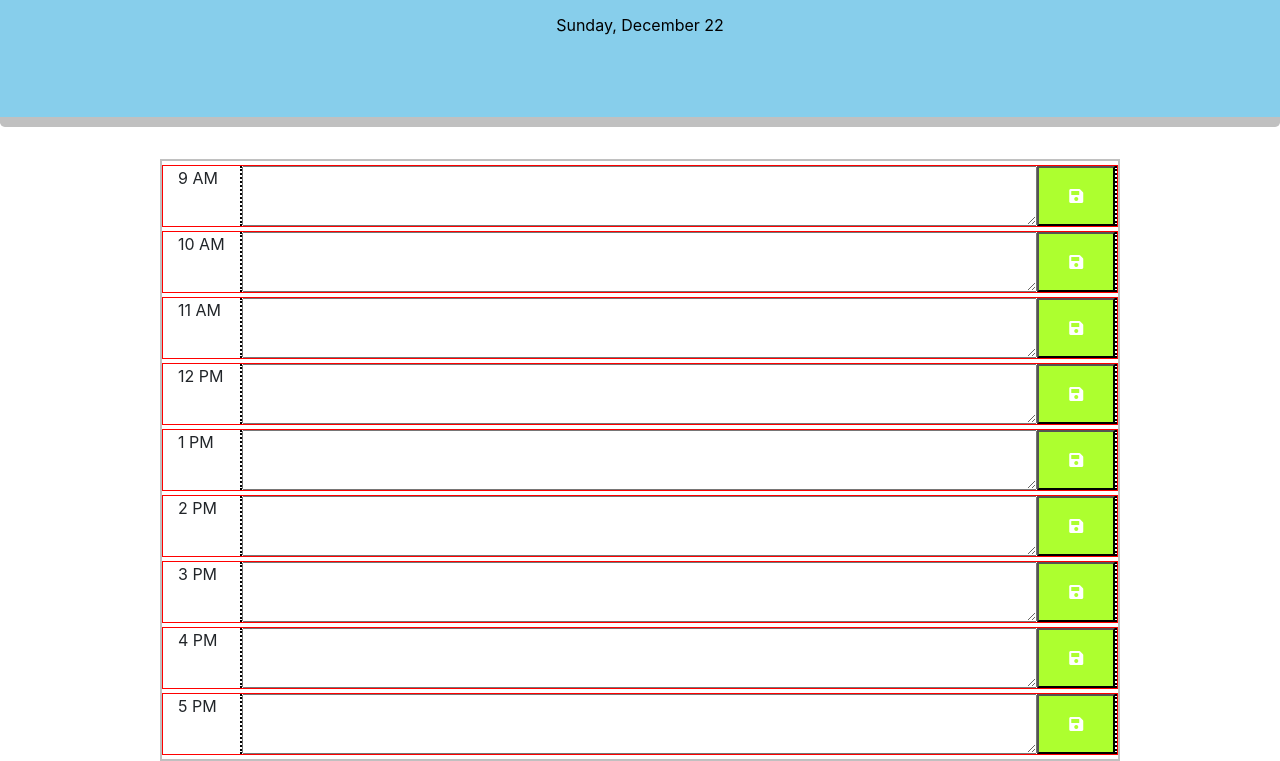
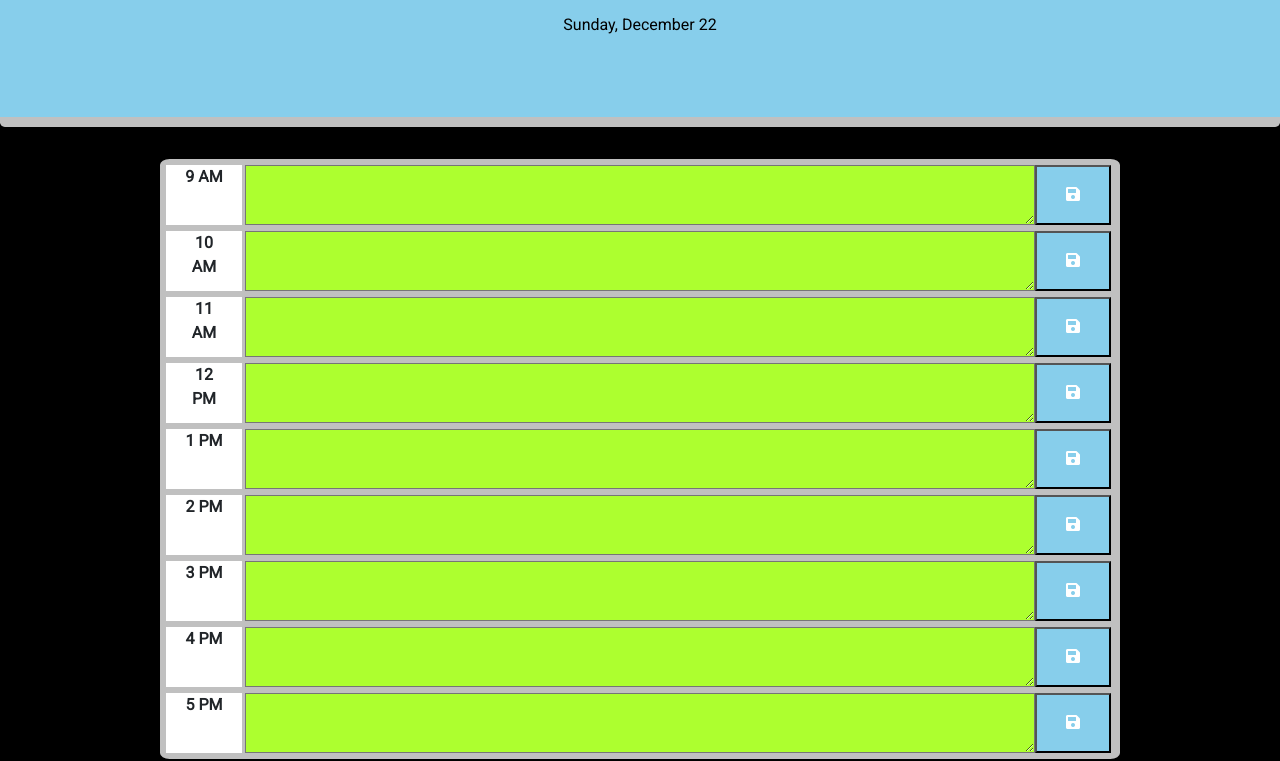
Before and after one commit to TuckerV/daily-planner, a plain HTML site: page index.html in a window 1280 px wide. Shown: the part 153-914 px from the top of the page. Drawn offline with nearby package versions, Linux system fonts and the light colour scheme.

Commit message:
Code all working

```diff
--- a/assets/css/style.css
+++ b/assets/css/style.css
@@ -4,26 +4,55 @@
     padding-top: 2%;
     background-color: skyblue;
     color: black;
+    font-family: 'Roboto', sans-serif;
     border-bottom: solid 10px silver;
 }
-
+body {
+    background-color: black;
+}
 .container {
     width: 960px;
     max-width: 90%;
-    border: solid 2px silver;
+    border: solid 3px silver;
+    border-radius: 1%;
 }
 
 .col-1 {
-    border-right: dotted 2px black;
+    font-family: 'Roboto', sans-serif;
+    font-weight: bold;
+    border-right: solid 3px silver;
+    text-align: center;
+    background-color: white;
 }
 
 .hourRow {
-    margin-top: 4px;
-    margin-bottom: 4px;
-    border: solid 1px red
+    border: solid 3px silver;
 }
 
 .btnSave {
     color: white;
     background-color: greenyellow;
 }
+
+.before {
+    background-color: white;
+    color: black;
+}
+
+.currentHour {
+    background-color: red;
+    color: black;
+}
+
+.after {
+    background-color: greenyellow;
+    color: black;
+}
+
+button {
+    background-color: skyblue !important;
+}
+
+textarea {
+    background-color: transparent;
+}
--- a/assets/script/script.js
+++ b/assets/script/script.js
@@ -3,8 +3,8 @@ var currentHour = moment().hour();
 var plans;
 currentDay();
 load();
-// clearPlans();
 renderHourBlocks();
+colorBlocks();
 
 function currentDay(){
     currentDayEl.text(moment().format('dddd, MMMM DD'));
@@ -37,33 +37,23 @@ function renderCommentSections(hour, text) {
     var commentArea = $("<textarea>");
     commentArea.attr("id", `text-${hour}`);
     commentArea.addClass("w-100 h-100");
+    colorBlocks(commentArea, hour);
     if (text != null) {
         commentArea.val(text);
-        alert("TExt area not null");
-
+        // alert("TExt area not null");
     }
 
     return $("<div>").addClass("col-10 px-0").append(commentArea);
 }
-
-
 
 $(".btnSave").click(function() {
     // alert("Button working");
     var hour = $(this).attr("data-time");
     var text = $(`#text-${hour}`).val();
     var index = parseInt(hour) - 9;
-    alert(index);
+    // alert(index);
     plans[index] = text;
-    alert(text);
-
-
     localStorage.setItem("plans", JSON.stringify(plans));
-    // var comment = $(this).data-time();
-    // alert(comment);
-    // var hourDisplay = $(this).siblings("textarea").attr("id");
-    // localStorage.setItem(hourDisplay, comment);
-    // $(this).siblings("textarea").fadeOut(100).fadeIn(100);
 })
 
 function load() {
@@ -71,6 +61,20 @@ function load() {
         ? JSON.parse(localStorage.getItem("plans")) : new Array(9);
 }
 
+function colorBlocks(element, chosenHour) {
+    var now = moment().hour();
+    // console.log("The time currently is: " + now);
+    // console.log("Time block hour: "+ chosenHour);
+    if (chosenHour < now) {
+        element.addClass("before");
+    } else if (chosenHour > now) {
+        element.addClass("after");
+    } else if (chosenHour === now) {
+        element.addClass("currentHour");
+    }
+}
+
+// for personal use clearing local storage and plans array
 function clearPlans() {
    function empty() {
        plans.length = 0;
--- a/index.html
+++ b/index.html
@@ -9,6 +9,8 @@
     <!-- Bootstrap CSS -->
     <link rel="stylesheet" href="https://use.fontawesome.com/releases/v5.8.1/css/all.css" integrity="sha384-50oBUHEmvpQ+1lW4y57PTFmhCaXp0ML5d60M1M7uH2+nqUivzIebhndOJK28anvf" crossorigin="anonymous">
     <link rel="stylesheet" href="https://stackpath.bootstrapcdn.com/bootstrap/4.3.1/css/bootstrap.min.css" integrity="sha384-ggOyR0iXCbMQv3Xipma34MD+dH/1fQ784/j6cY/iJTQUOhcWr7x9JvoRxT2MZw1T" crossorigin="anonymous">
+    <link href="https://fonts.googleapis.com/css?family=Roboto&display=swap" rel="stylesheet">
+    <link rel="shotcut icon" href="">
     <link rel="stylesheet" href="./assets/css/style.css">
   </head>
   <body>
```
